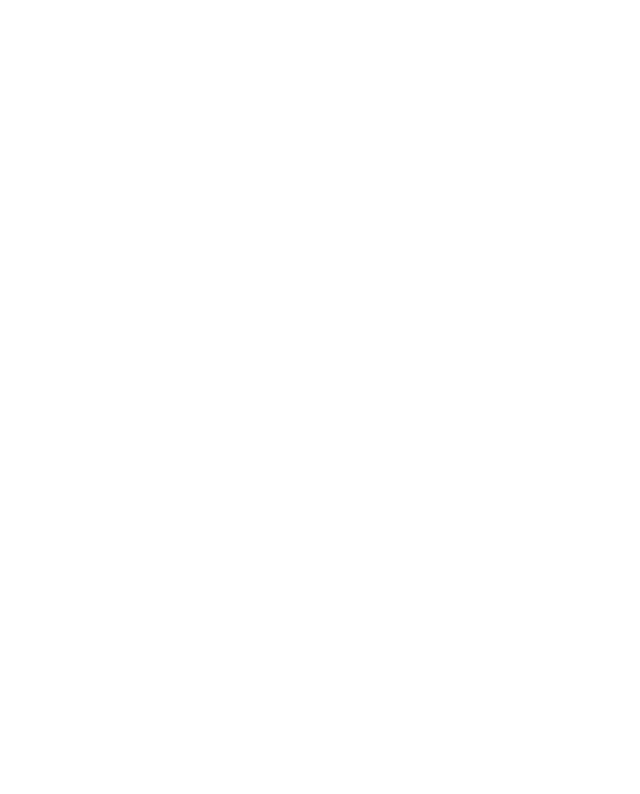
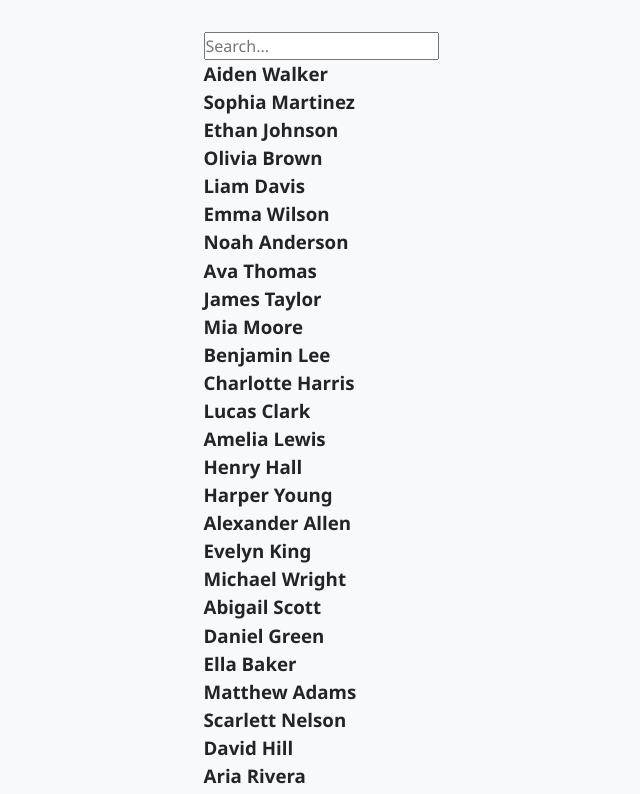
Before and after one commit to ChanukaNadun/perfect-front-end-react, a React (Create React App) app: page /state in a window 1280 px wide. Before the commit this address had no page. Shown: the top 794 px of the page, without its empty margins (319-959 px from the left). Built offline with nearby package versions, Linux system fonts and the light colour scheme.

Commit message:
create page

```diff
--- a/src/Pages/home.jsx
+++ b/src/Pages/home.jsx
@@ -13,7 +13,8 @@
        { href: "#pricing", label: "Pricing" },
        { href: "#about", label: "About" },
        { href: "#contact", label: "Contact" },
-       { href: "/memo", label: "Memo" }, // Added duplicate link for testing
+       { href: "/memo", label: "Memo" },
+       { href: "/state", label: "State" }, // Added duplicate link for testing
      ];
   return (
     <div>
--- /dev/null
+++ b/src/Pages/state/index.jsx
@@ -0,0 +1,66 @@
+import { useState, useEffect } from "react";
+import React from "react";
+
+function StateCheck() {
+  const [searchName, setSearchName] = useState("");
+  const [filterNames, setFilterNames] = useState("");
+
+  useEffect(() => {
+    const filterNamesList = [];
+    if(searchName !== "") {
+        filterNamesList = people.filter((person) => {
+          return person.name.toLowerCase().includes(searchName.toLowerCase());
+        });
+        setFilterNames(filterNamesList);
+    } else {
+        setFilterNames(people);
+    }
+
+  }, [searchName]);
+
+  return (
+    <div>
+      <input type="text" placeholder="Search..." onChange={setSearchName} />
+      {filterNames ? filterNames.map((person, index) => (
+        <div key={index}>
+          <h3>{person.name}</h3>
+        </div>
+      )) :(<div>No Data Found</div>)}
+    </div>
+  );
+}
+
+export default StateCheck;
+
+const people = [
+  { name: "Aiden Walker", city: "New York" },
+  { name: "Sophia Martinez", city: "Los Angeles" },
+  { name: "Ethan Johnson", city: "Chicago" },
+  { name: "Olivia Brown", city: "Houston" },
+  { name: "Liam Davis", city: "Phoenix" },
+  { name: "Emma Wilson", city: "Philadelphia" },
+  { name: "Noah Anderson", city: "San Antonio" },
+  { name: "Ava Thomas", city: "San Diego" },
+  { name: "James Taylor", city: "Dallas" },
+  { name: "Mia Moore", city: "San Jose" },
+  { name: "Benjamin Lee", city: "Austin" },
+  { name: "Charlotte Harris", city: "Jacksonville" },
+  { name: "Lucas Clark", city: "Fort Worth" },
+  { name: "Amelia Lewis", city: "Columbus" },
+  { name: "Henry Hall", city: "San Francisco" },
+  { name: "Harper Young", city: "Charlotte" },
+  { name: "Alexander Allen", city: "Indianapolis" },
+  { name: "Evelyn King", city: "Seattle" },
+  { name: "Michael Wright", city: "Denver" },
+  { name: "Abigail Scott", city: "Washington" },
+  { name: "Daniel Green", city: "Boston" },
+  { name: "Ella Baker", city: "El Paso" },
+  { name: "Matthew Adams", city: "Nashville" },
+  { name: "Scarlett Nelson", city: "Detroit" },
+  { name: "David Hill", city: "Oklahoma City" },
+  { name: "Aria Rivera", city: "Portland" },
+  { name: "Joseph Campbell", city: "Las Vegas" },
+  { name: "Chloe Mitchell", city: "Memphis" },
+  { name: "Samuel Perez", city: "Louisville" },
+  { name: "Grace Roberts", city: "Baltimore" },
+];
--- a/src/router/router.js
+++ b/src/router/router.js
@@ -3,6 +3,7 @@
 import Home from "../Pages/home";
 import MemoCallBack from "../Pages/MemoCallBack";
 import { Layout } from "../components/layout/Layout";
+import StateCheck from "../Pages/state";
 
 const Router = () => {
   return (
@@ -11,6 +12,7 @@
         <Route element={<Layout />}>
           <Route path="/" element={<Home />} />
           <Route path="/memo" element={<MemoCallBack />} />
+          <Route path="/state" element={<StateCheck />} />
         </Route>
       </Routes>
     </Suspense>
```
